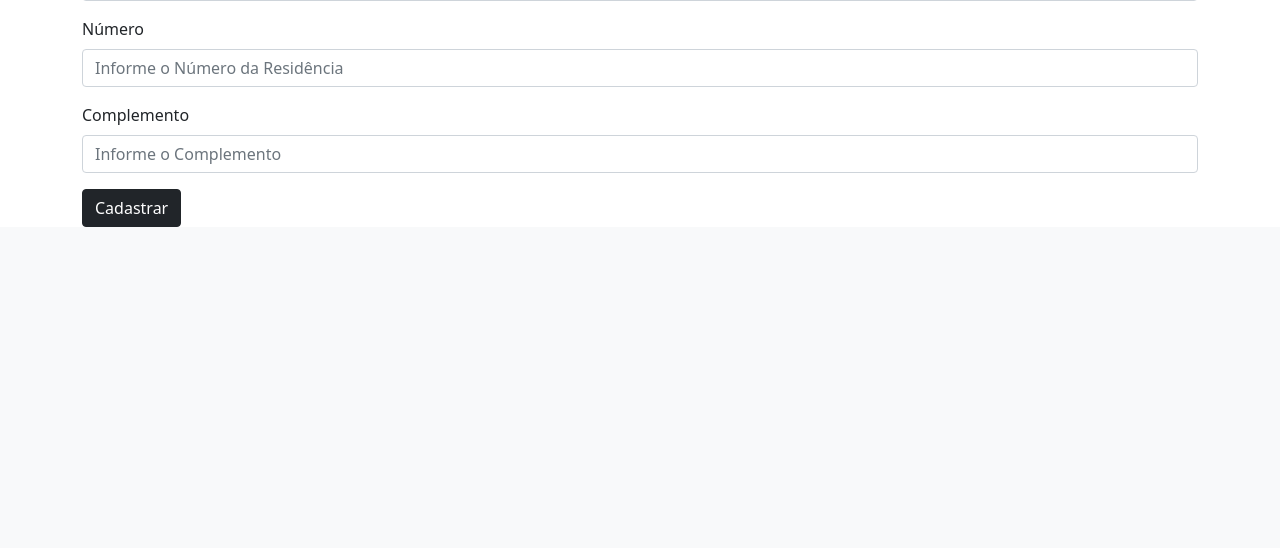
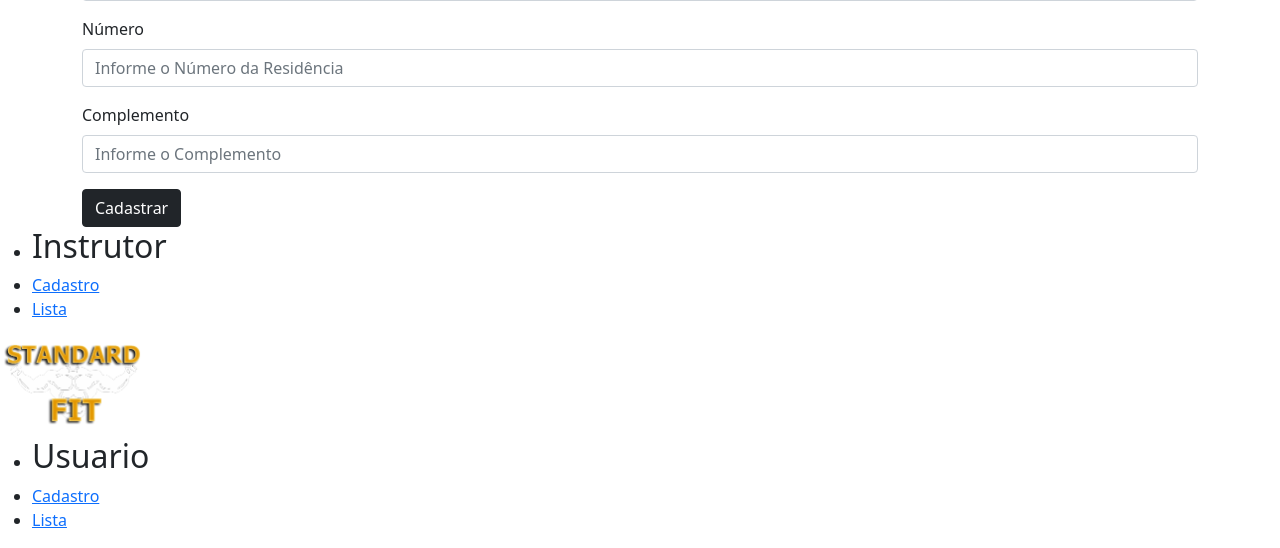
Before and after one commit to Isaque-Fernandes/academia, a PHP site: page /php/instrutor_formulario.php in a window 1280 px wide. Shown: the part 945-1493 px from the top of the page. Before the commit the page ends 1172 px from the top, so only its background shows below. Run offline with PHP 8.4, Linux system fonts and the light colour scheme; the visitor is signed in with stand-in values (Sample User, id 1).

Commit message:
coloquei o footer nas paginas instrutor_f0ormulario.php e na index.php

```diff
--- a/php/instrutor_formulario.php
+++ b/php/instrutor_formulario.php
@@ -120,6 +120,31 @@ if ((!isset($_SESSION['email']) == true) and (!isset($_SESSION['email']) == true
         </fieldset>
     </div>
 
+    <!-- INICIO FOOTER -->
+<footer>
+        <div class="container-footer">
+            <div class="text text-1">
+                <ul>
+                    <li><h2>Instrutor</h2></li>
+                    <li><a href="./instrutor_formulario.php">Cadastro</a></li>
+                    <li><a href="./instrutor_listagem.php">Lista</a></li>
+                </ul>
+            </div>
+            <div class="text_img">
+                <a href="./index.php"><img src="../img/logo1.png" height="100px" alt="logomarca"></a>
+            </div>
+            <div class="text">
+                <ul>
+                    <li><h2>Usuario</h2></li>
+                    <li><a href="./usuario_formulario.php">Cadastro</a></li>
+                    <li><a href="./usuario_listagem.php">Lista</a></li>
+                </ul>
+            </div>
+        </div>
+    </footer>
+
+    <!-- FIM DO FOOTER -->
+
     <script src="https://cdn.jsdelivr.net/npm/bootstrap@5.1.3/dist/js/bootstrap.bundle.min.js" integrity="sha384-ka7Sk0Gln4gmtz2MlQnikT1wXgYsOg+OMhuP+IlRH9sENBO0LRn5q+8nbTov4+1p" crossorigin="anonymous"></script>
 </body>
 
```
Also changed, not shown: php/index.php (+24 -1 lines).
